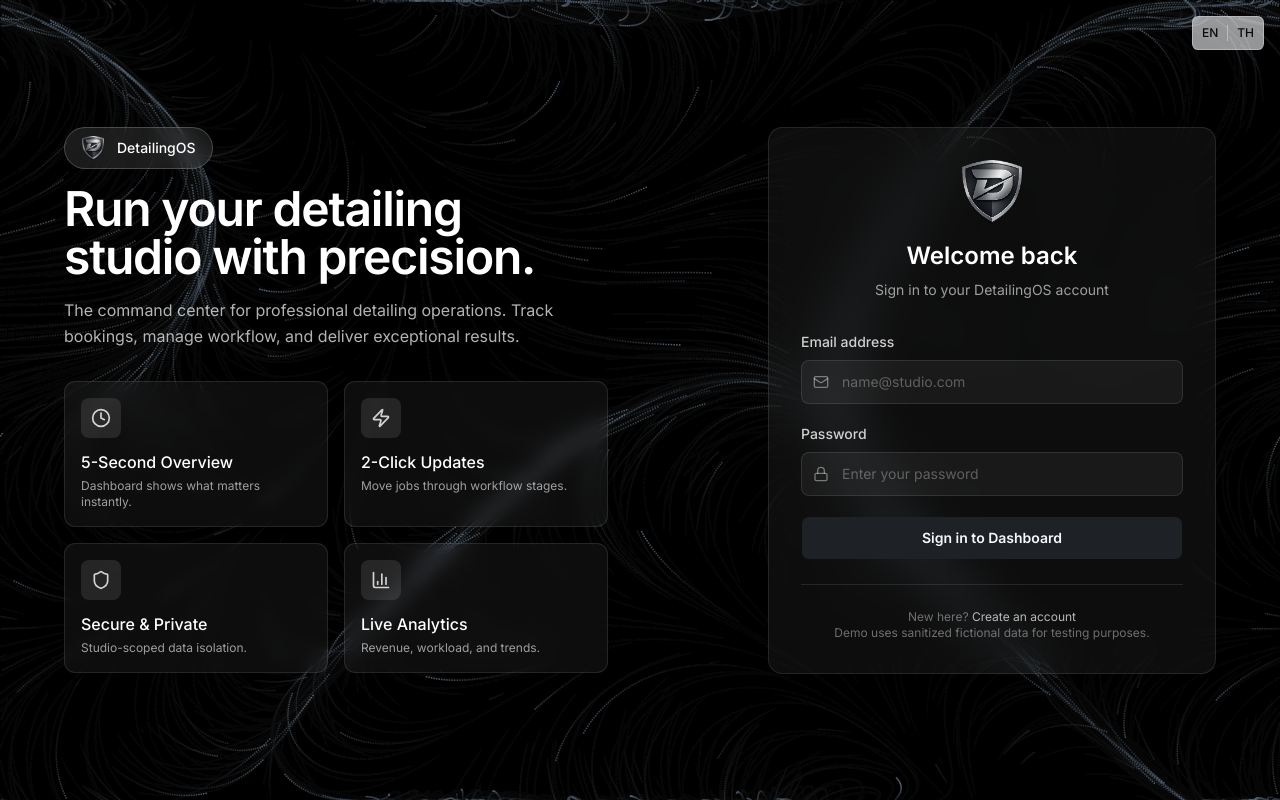
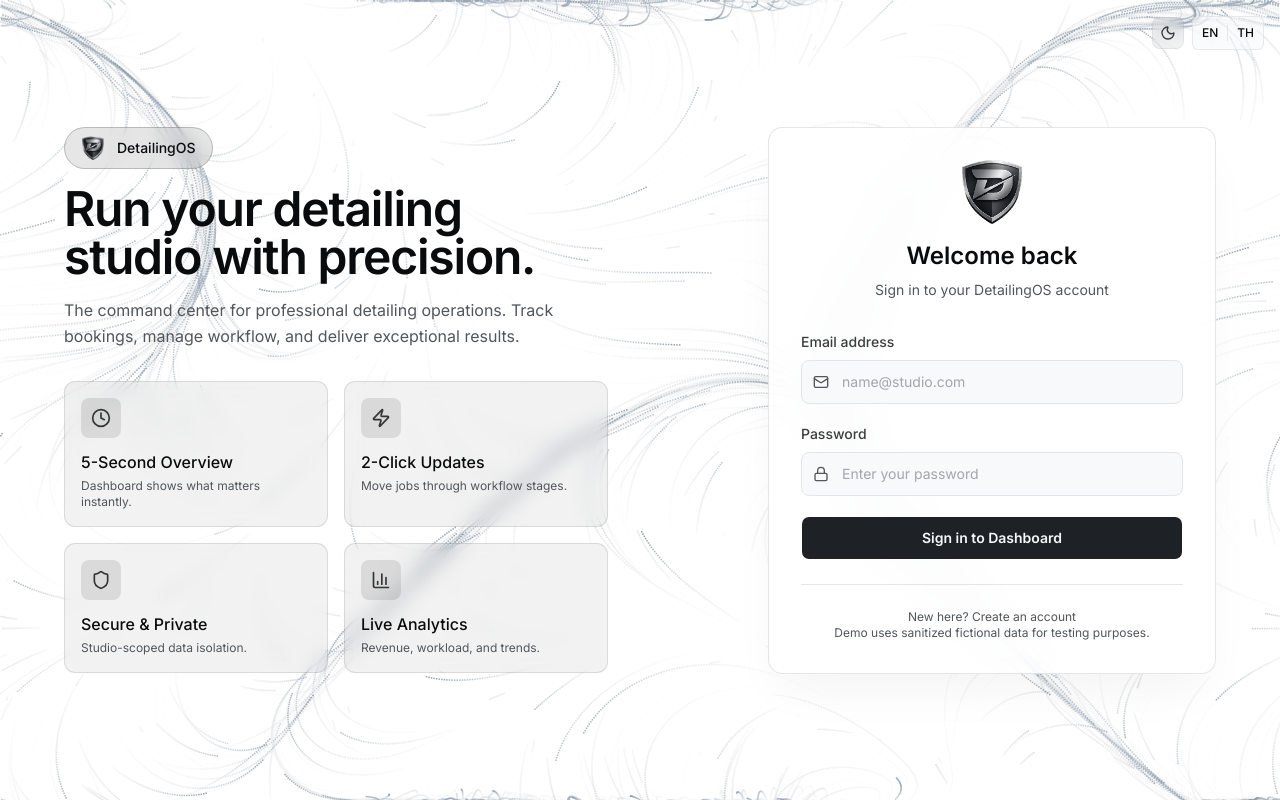
Before and after one commit to matvei-zanoza/detailing, a Next.js app: page /login in a window 1280 px wide. Built offline with nearby package versions, Linux system fonts and the light colour scheme; no server answers.

Commit message:
feat: implement light/dark theme for login page
Add theme toggle and update background components for light theme.

```diff
--- a/src/app/login/login-background.tsx
+++ b/src/app/login/login-background.tsx
@@ -1,15 +1,28 @@
 "use client";
 
+import { useTheme } from "next-themes";
+import { useEffect, useState } from "react";
 import NeuralBackground from "@/components/ui/flow-field-background";
 
 export function LoginBackground() {
+  const { resolvedTheme } = useTheme();
+  const [mounted, setMounted] = useState(false);
+
+  useEffect(() => {
+    setMounted(true);
+  }, []);
+
+  // Default to light theme values before mount
+  const isDark = mounted && resolvedTheme === "dark";
+
   return (
     <div className="fixed inset-0 w-screen h-screen">
       <NeuralBackground
-        color="#5a6a7a"
-        trailOpacity={0.08}
+        color={isDark ? "#5a6a7a" : "#8a9aaa"}
+        trailOpacity={isDark ? 0.08 : 0.06}
         particleCount={700}
         speed={0.7}
+        backgroundColor={isDark ? "#000000" : "#f8f9fa"}
       />
     </div>
   );
--- a/src/app/login/login-form.tsx
+++ b/src/app/login/login-form.tsx
@@ -73,7 +73,7 @@ export function LoginForm() {
 
   return (
     <div className="w-full max-w-md">
-      <div className="rounded-2xl border border-white/10 bg-white/5 p-8 shadow-2xl shadow-black/30 backdrop-blur-xl">
+      <div className="rounded-2xl border border-foreground/10 bg-card/80 p-8 shadow-2xl shadow-foreground/5 backdrop-blur-xl">
         {/* Header */}
         <div className="mb-8 text-center">
           <div className="mx-auto mb-4 flex h-16 w-16 items-center justify-center">
@@ -86,8 +86,8 @@ export function LoginForm() {
               priority
             />
           </div>
-          <h2 className="text-2xl font-semibold text-white">{t("auth.login.form.title")}</h2>
-          <p className="mt-2 text-sm text-white/60">
+          <h2 className="text-2xl font-semibold text-foreground">{t("auth.login.form.title")}</h2>
+          <p className="mt-2 text-sm text-muted-foreground">
             {t("auth.login.form.subtitle")}
           </p>
         </div>
@@ -95,17 +95,17 @@ export function LoginForm() {
         {/* Form */}
         <form className="space-y-5" onSubmit={form.handleSubmit(onSubmit)}>
           <div className="space-y-2">
-            <Label htmlFor="email" className="text-sm font-medium text-white/80">
+            <Label htmlFor="email" className="text-sm font-medium text-foreground/80">
               {t("auth.login.form.emailLabel")}
             </Label>
             <div className="relative">
-              <Mail className="absolute left-3 top-1/2 h-4 w-4 -translate-y-1/2 text-white/40" />
+              <Mail className="absolute left-3 top-1/2 h-4 w-4 -translate-y-1/2 text-muted-foreground" />
               <Input
                 id="email"
                 type="email"
                 autoComplete="email"
                 placeholder={t("auth.login.form.emailPlaceholder")}
-                className="h-11 border-white/10 bg-white/5 pl-10 text-white placeholder:text-white/30 transition-colors focus:bg-white/10 focus:border-primary/50"
+                className="h-11 border-input bg-background pl-10 text-foreground placeholder:text-muted-foreground/50 transition-colors focus:bg-background focus:border-primary/50"
                 {...form.register("email")}
               />
             </div>
@@ -115,17 +115,17 @@ export function LoginForm() {
           </div>
 
           <div className="space-y-2">
-            <Label htmlFor="password" className="text-sm font-medium text-white/80">
+            <Label htmlFor="password" className="text-sm font-medium text-foreground/80">
               {t("auth.login.form.passwordLabel")}
             </Label>
             <div className="relative">
-              <Lock className="absolute left-3 top-1/2 h-4 w-4 -translate-y-1/2 text-white/40" />
+              <Lock className="absolute left-3 top-1/2 h-4 w-4 -translate-y-1/2 text-muted-foreground" />
               <Input
                 id="password"
                 type="password"
                 autoComplete="current-password"
                 placeholder={t("auth.login.form.passwordPlaceholder")}
-                className="h-11 border-white/10 bg-white/5 pl-10 text-white placeholder:text-white/30 transition-colors focus:bg-white/10 focus:border-primary/50"
+                className="h-11 border-input bg-background pl-10 text-foreground placeholder:text-muted-foreground/50 transition-colors focus:bg-background focus:border-primary/50"
                 {...form.register("password")}
               />
             </div>
@@ -151,14 +151,14 @@ export function LoginForm() {
         </form>
 
         {/* Footer */}
-        <div className="mt-6 border-t border-white/10 pt-6">
-          <p className="text-center text-xs text-white/40">
+        <div className="mt-6 border-t border-foreground/10 pt-6">
+          <p className="text-center text-xs text-muted-foreground">
             {t("auth.login.form.footer.newHere")}{" "}
-            <Link href="/signup" className="text-white/70 hover:text-white">
+            <Link href="/signup" className="text-foreground/70 hover:text-foreground">
               {t("auth.login.form.footer.createAccount")}
             </Link>
           </p>
-          <p className="text-center text-xs text-white/40">
+          <p className="text-center text-xs text-muted-foreground">
             {t("auth.login.form.footer.demoNote")}
           </p>
         </div>
--- /dev/null
+++ b/src/app/login/login-theme-toggle.tsx
@@ -0,0 +1,50 @@
+"use client";
+
+import { useEffect, useState } from "react";
+import { useTheme } from "next-themes";
+import { Moon, Sun } from "lucide-react";
+
+import { Button } from "@/components/ui/button";
+
+export function LoginThemeToggle() {
+  const { resolvedTheme, setTheme } = useTheme();
+  const [mounted, setMounted] = useState(false);
+
+  useEffect(() => {
+    setMounted(true);
+  }, []);
+
+  if (!mounted) {
+    return (
+      <Button
+        type="button"
+        variant="ghost"
+        size="icon"
+        aria-label="Toggle theme"
+        disabled
+        className="border border-foreground/10 bg-foreground/5 backdrop-blur-sm hover:bg-foreground/10"
+      >
+        <Sun className="h-4 w-4 text-foreground/60" />
+      </Button>
+    );
+  }
+
+  const isDark = resolvedTheme === "dark";
+
+  return (
+    <Button
+      type="button"
+      variant="ghost"
+      size="icon"
+      onClick={() => setTheme(isDark ? "light" : "dark")}
+      aria-label={isDark ? "Switch to light mode" : "Switch to dark mode"}
+      className="border border-foreground/10 bg-foreground/5 backdrop-blur-sm hover:bg-foreground/10"
+    >
+      {isDark ? (
+        <Sun className="h-4 w-4 text-foreground/80" />
+      ) : (
+        <Moon className="h-4 w-4 text-foreground/80" />
+      )}
+    </Button>
+  );
+}
--- a/src/app/login/page.tsx
+++ b/src/app/login/page.tsx
@@ -8,6 +8,7 @@ import { createSupabaseServerClient } from "@/lib/supabase/server";
 import { getRequestLocale, t as tServer } from "@/lib/i18n/server";
 import { LoginForm } from "./login-form";
 import { LoginBackground } from "./login-background";
+import { LoginThemeToggle } from "./login-theme-toggle";
 
 export default async function LoginPage() {
   const locale = await getRequestLocale();
@@ -35,7 +36,8 @@ export default async function LoginPage() {
       {/* Animated Mesh Gradient Background */}
       <LoginBackground />
 
-      <div className="absolute right-4 top-4 z-20">
+      <div className="absolute right-4 top-4 z-20 flex items-center gap-2">
+        <LoginThemeToggle />
         <LocaleToggle />
       </div>
 
@@ -45,7 +47,7 @@ export default async function LoginPage() {
           <div className="space-y-8">
             {/* Brand */}
             <div className="space-y-4">
-              <div className="inline-flex items-center gap-3 rounded-full border border-white/20 bg-white/10 px-4 py-2 backdrop-blur-sm">
+              <div className="inline-flex items-center gap-3 rounded-full border border-foreground/20 bg-foreground/10 px-4 py-2 backdrop-blur-sm">
                 <Image
                   src="/images/logo-v2.png"
                   alt="DetailingOS"
@@ -54,51 +56,51 @@ export default async function LoginPage() {
                   className="h-6 w-6 object-contain"
                   priority
                 />
-                <span className="text-sm font-medium text-white">DetailingOS</span>
+                <span className="text-sm font-medium text-foreground">DetailingOS</span>
               </div>
-              <h1 className="text-4xl font-semibold tracking-tight text-white lg:text-5xl">
+              <h1 className="text-4xl font-semibold tracking-tight text-foreground lg:text-5xl">
                 {tServer(locale, "auth.login.heroTitle")}
               </h1>
-              <p className="text-base leading-relaxed text-white/70">
+              <p className="text-base leading-relaxed text-muted-foreground">
                 {tServer(locale, "auth.login.heroSubtitle")}
               </p>
             </div>
 
             {/* Feature Grid */}
             <div className="grid grid-cols-2 gap-4">
-              <div className="group rounded-xl border border-white/10 bg-white/5 p-4 backdrop-blur-sm transition-colors hover:border-white/20 hover:bg-white/10">
-                <div className="mb-3 flex h-10 w-10 items-center justify-center rounded-lg bg-white/10">
-                  <Clock className="h-5 w-5 text-white/80" />
+              <div className="group rounded-xl border border-foreground/10 bg-foreground/5 p-4 backdrop-blur-sm transition-colors hover:border-foreground/20 hover:bg-foreground/10">
+                <div className="mb-3 flex h-10 w-10 items-center justify-center rounded-lg bg-foreground/10">
+                  <Clock className="h-5 w-5 text-foreground/80" />
                 </div>
-                <div className="font-medium text-white">{tServer(locale, "auth.login.feature1.title")}</div>
-                <div className="mt-1 text-xs text-white/60">
+                <div className="font-medium text-foreground">{tServer(locale, "auth.login.feature1.title")}</div>
+                <div className="mt-1 text-xs text-muted-foreground">
                   {tServer(locale, "auth.login.feature1.body")}
                 </div>
               </div>
-              <div className="group rounded-xl border border-white/10 bg-white/5 p-4 backdrop-blur-sm transition-colors hover:border-white/20 hover:bg-white/10">
-                <div className="mb-3 flex h-10 w-10 items-center justify-center rounded-lg bg-white/10">
-                  <Zap className="h-5 w-5 text-white/80" />
+              <div className="group rounded-xl border border-foreground/10 bg-foreground/5 p-4 backdrop-blur-sm transition-colors hover:border-foreground/20 hover:bg-foreground/10">
+                <div className="mb-3 flex h-10 w-10 items-center justify-center rounded-lg bg-foreground/10">
+                  <Zap className="h-5 w-5 text-foreground/80" />
                 </div>
-                <div className="font-medium text-white">{tServer(locale, "auth.login.feature2.title")}</div>
-                <div className="mt-1 text-xs text-white/60">
+                <div className="font-medium text-foreground">{tServer(locale, "auth.login.feature2.title")}</div>
+                <div className="mt-1 text-xs text-muted-foreground">
                   {tServer(locale, "auth.login.feature2.body")}
                 </div>
               </div>
-              <div className="group rounded-xl border border-white/10 bg-white/5 p-4 backdrop-blur-sm transition-colors hover:border-white/20 hover:bg-white/10">
-                <div className="mb-3 flex h-10 w-10 items-center justify-center rounded-lg bg-white/10">
-                  <Shield className="h-5 w-5 text-white/80" />
+              <div className="group rounded-xl border border-foreground/10 bg-foreground/5 p-4 backdrop-blur-sm transition-colors hover:border-foreground/20 hover:bg-foreground/10">
+                <div className="mb-3 flex h-10 w-10 items-center justify-center rounded-lg bg-foreground/10">
+                  <Shield className="h-5 w-5 text-foreground/80" />
                 </div>
-                <div className="font-medium text-white">{tServer(locale, "auth.login.feature3.title")}</div>
-                <div className="mt-1 text-xs text-white/60">
+                <div className="font-medium text-foreground">{tServer(locale, "auth.login.feature3.title")}</div>
+                <div className="mt-1 text-xs text-muted-foreground">
                   {tServer(locale, "auth.login.feature3.body")}
                 </div>
               </div>
-              <div className="group rounded-xl border border-white/10 bg-white/5 p-4 backdrop-blur-sm transition-colors hover:border-white/20 hover:bg-white/10">
-                <div className="mb-3 flex h-10 w-10 items-center justify-center rounded-lg bg-white/10">
-                  <BarChart3 className="h-5 w-5 text-white/80" />
+              <div className="group rounded-xl border border-foreground/10 bg-foreground/5 p-4 backdrop-blur-sm transition-colors hover:border-foreground/20 hover:bg-foreground/10">
+                <div className="mb-3 flex h-10 w-10 items-center justify-center rounded-lg bg-foreground/10">
+                  <BarChart3 className="h-5 w-5 text-foreground/80" />
                 </div>
-                <div className="font-medium text-white">{tServer(locale, "auth.login.feature4.title")}</div>
-                <div className="mt-1 text-xs text-white/60">
+                <div className="font-medium text-foreground">{tServer(locale, "auth.login.feature4.title")}</div>
+                <div className="mt-1 text-xs text-muted-foreground">
                   {tServer(locale, "auth.login.feature4.body")}
                 </div>
               </div>
--- a/src/components/ui/flow-field-background.tsx
+++ b/src/components/ui/flow-field-background.tsx
@@ -9,6 +9,7 @@ interface NeuralBackgroundProps {
   trailOpacity?: number;
   particleCount?: number;
   speed?: number;
+  backgroundColor?: string;
 }
 
 interface ParticleData {
@@ -92,6 +93,7 @@ export default function NeuralBackground({
   trailOpacity = 0.15,
   particleCount = 600,
   speed = 1,
+  backgroundColor = "#000000",
 }: NeuralBackgroundProps) {
   const canvasRef = useRef<HTMLCanvasElement>(null);
   const containerRef = useRef<HTMLDivElement>(null);
@@ -125,7 +127,12 @@ export default function NeuralBackground({
     };
 
     const animate = () => {
-      ctx.fillStyle = `rgba(0, 0, 0, ${trailOpacity})`;
+      // Parse backgroundColor to RGB
+      const hex = backgroundColor.replace("#", "");
+      const r = parseInt(hex.slice(0, 2), 16);
+      const g = parseInt(hex.slice(2, 4), 16);
+      const b = parseInt(hex.slice(4, 6), 16);
+      ctx.fillStyle = `rgba(${r}, ${g}, ${b}, ${trailOpacity})`;
       ctx.fillRect(0, 0, width, height);
 
       for (const p of particles) {
@@ -166,12 +173,13 @@ export default function NeuralBackground({
       container.removeEventListener("mouseleave", handleMouseLeave);
       cancelAnimationFrame(animationFrameId);
     };
-  }, [color, trailOpacity, particleCount, speed]);
+  }, [color, trailOpacity, particleCount, speed, backgroundColor]);
 
   return (
     <div
       ref={containerRef}
-      className={cn("relative w-full h-full bg-black overflow-hidden", className)}
+      className={cn("relative w-full h-full overflow-hidden", className)}
+      style={{ backgroundColor }}
     >
       <canvas ref={canvasRef} className="block w-full h-full" />
     </div>
```
